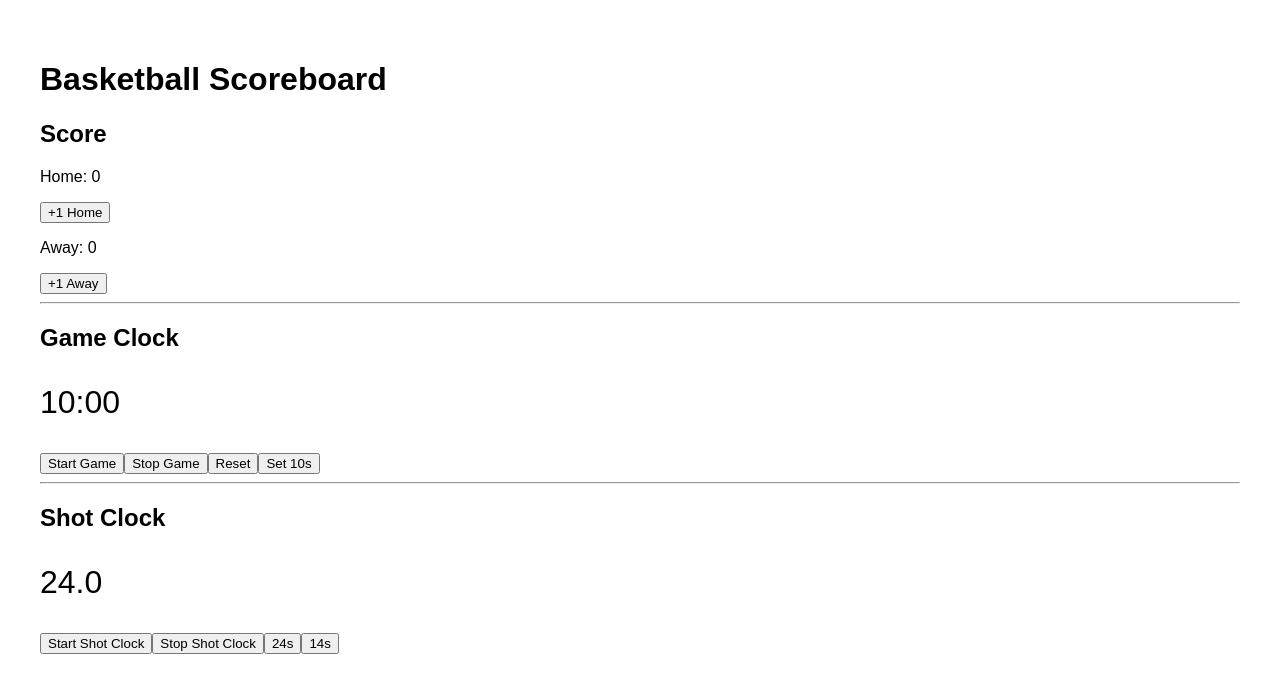
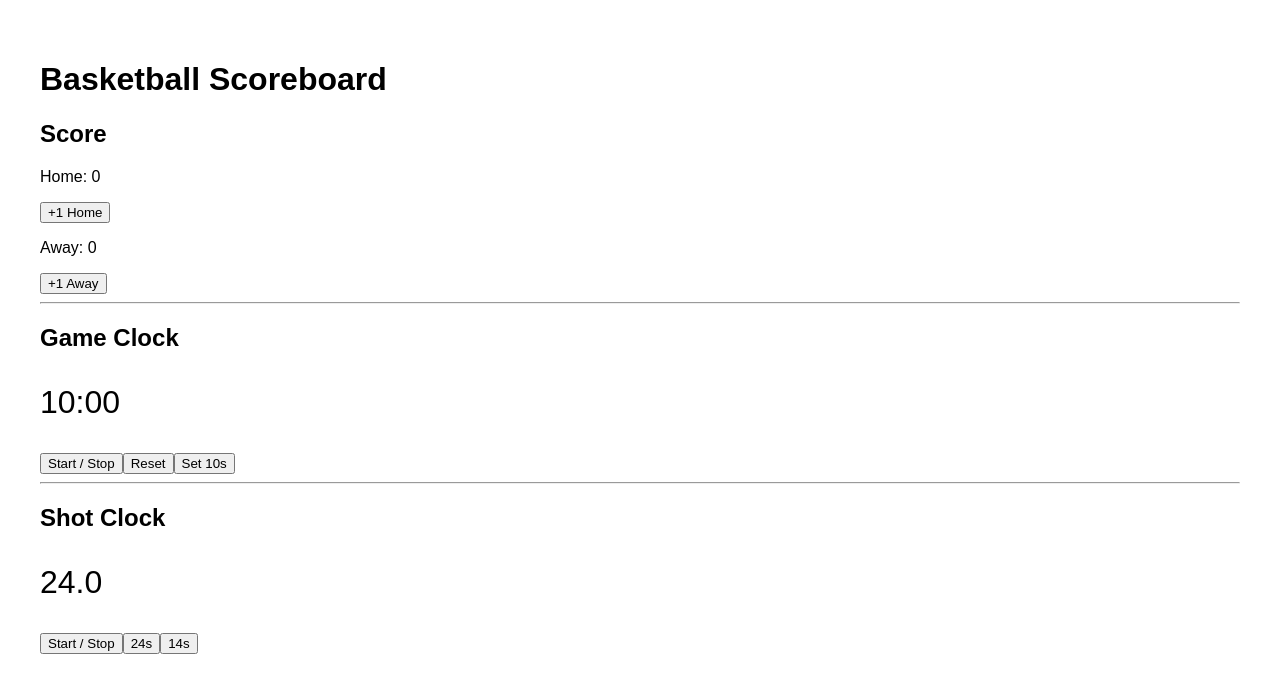
Before and after one commit to paulnikolaus/basketball-scoreboard-pwa, a React (Vite) app: page / in a window 1280 px wide. Shown: the top 692 px of the page. Built offline with nearby package versions, Linux system fonts and the light colour scheme.

Commit message:
Decouple game and shot clock timers and fix ticking engine logic

```diff
--- a/src/App.tsx
+++ b/src/App.tsx
@@ -33,11 +33,15 @@ function App() {
 
       <p style={{ fontSize: "2rem" }}>{formatGameTime(state.gameClock)}</p>
 
-      <button onClick={() => dispatch({ type: "START_GAME" })}>
-        Start Game
+      <button
+        onClick={() =>
+          dispatch({
+            type: state.isGameRunning ? "STOP_GAME" : "START_GAME",
+          })
+        }
+      >
+        {state.isGameRunning ? "Stop Game Clock" : "Start / Stop"}
       </button>
-
-      <button onClick={() => dispatch({ type: "STOP_GAME" })}>Stop Game</button>
 
       <button onClick={() => dispatch({ type: "RESET_GAME" })}>Reset</button>
 
@@ -54,12 +58,16 @@ function App() {
 
       <p style={{ fontSize: "2rem" }}>{state.shotClock.toFixed(1)}</p>
 
-      <button onClick={() => dispatch({ type: "START_SHOT_CLOCK" })}>
-        Start Shot Clock
-      </button>
-
-      <button onClick={() => dispatch({ type: "STOP_SHOT_CLOCK" })}>
-        Stop Shot Clock
+      <button
+        onClick={() =>
+          dispatch({
+            type: state.isShotClockRunning
+              ? "STOP_SHOT_CLOCK"
+              : "START_SHOT_CLOCK",
+          })
+        }
+      >
+        {state.isShotClockRunning ? "Stop Shot Clock" : "Start / Stop"}
       </button>
 
       <button onClick={() => dispatch({ type: "SET_SHOT_CLOCK", seconds: 24 })}>
--- a/src/hooks/useGameTimer.ts
+++ b/src/hooks/useGameTimer.ts
@@ -2,23 +2,22 @@ import { useEffect } from "react";
 import { useGame } from "../context/GameContext";
 
 /**
- * Custom hook that drives the game timer.
+ * Timer engine:
  *
- * It:
- * - Dispatches "TICK" every second
- * - Only runs when the game is marked as running
+ * Dispatches TICK every 100ms whenever
+ * either the game clock OR shot clock is running.
  */
 export const useGameTimer = () => {
   const { state, dispatch } = useGame();
 
   useEffect(() => {
-    if (!state.isGameRunning) return;
+    // If neither clock is running, do nothing
+    if (!state.isGameRunning && !state.isShotClockRunning) return;
 
-    // Dispatch TICK every 100ms (0.1 seconds)
     const interval = setInterval(() => {
       dispatch({ type: "TICK" });
     }, 100);
 
     return () => clearInterval(interval);
-  }, [state.isGameRunning, dispatch]);
+  }, [state.isGameRunning, state.isShotClockRunning, dispatch]);
 };
```
